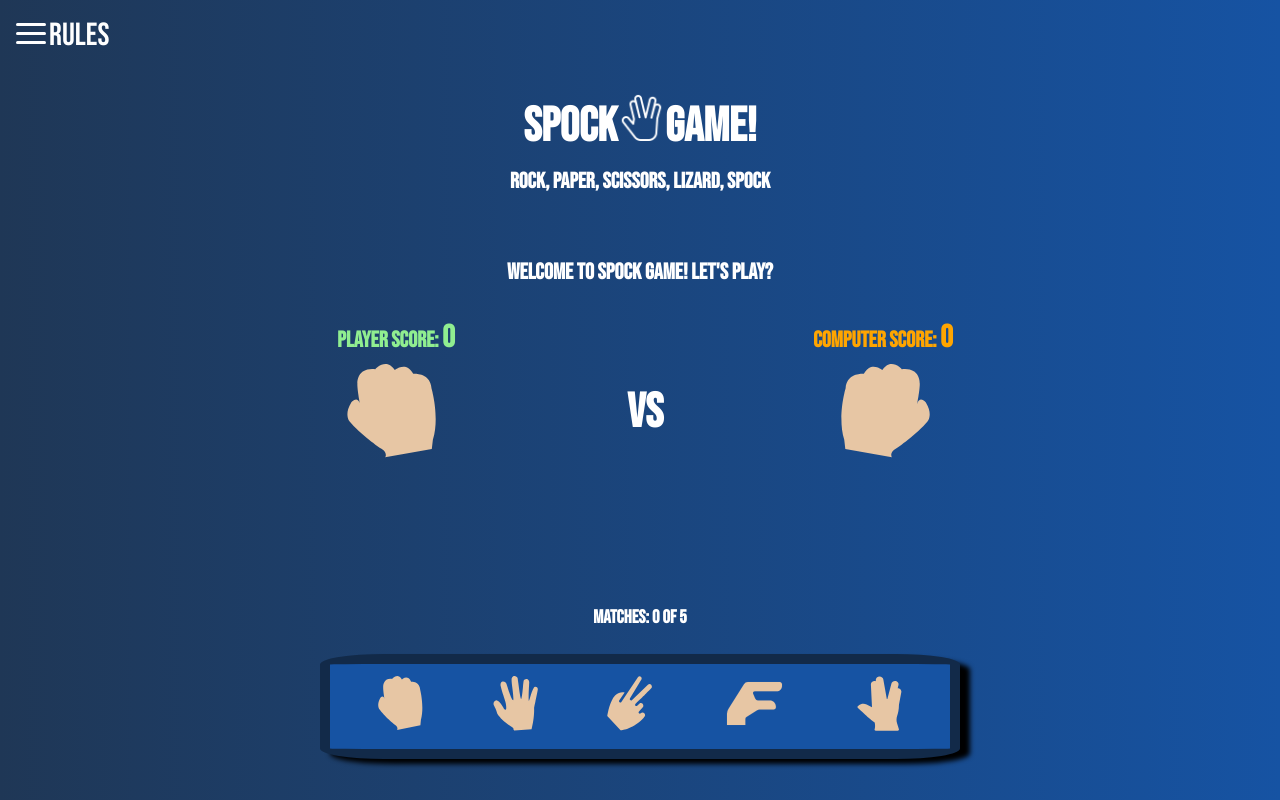
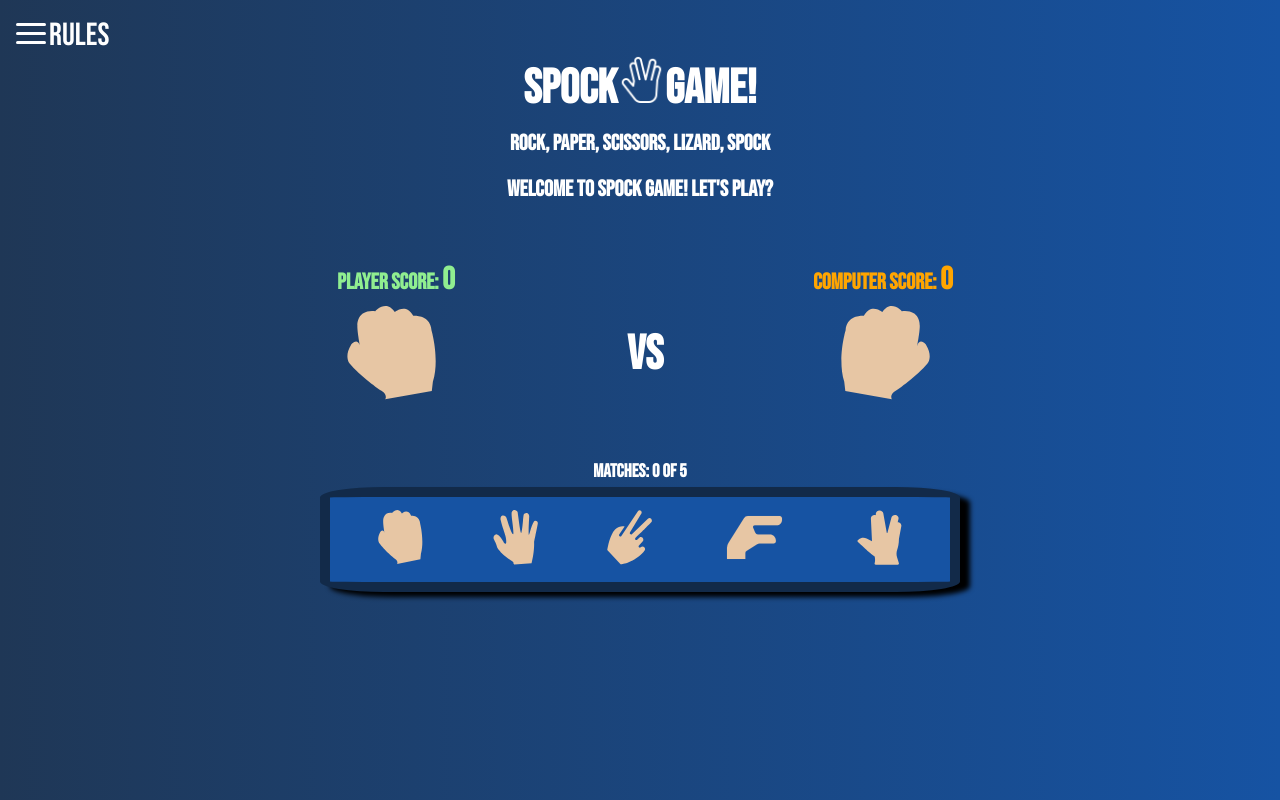
Before and after one commit to humberto-pereira/spock-game, a plain HTML site: page index.html in a window 1280 px wide. Drawn offline with Linux system fonts and the light colour scheme.

Commit message:
Add media query for max width: 1500 px for better UX

```diff
--- a/assets/css/style.css
+++ b/assets/css/style.css
@@ -264,6 +264,36 @@ body {
 
 
 /* media queries */
+@media screen and (max-width: 1500px) {
+
+    #the-winner {
+        font-size: 26px;
+    }
+
+    .the-winner-container {
+        padding-bottom: 6%;
+    }
+
+    .title {
+        margin-top: 0;
+    }
+
+    #winner-rule-point {
+        margin-top: 0;
+    }
+
+    .sub-title {
+        margin: 1% 0 1.5% 0;
+    }
+
+    #game-field {
+        margin: 0;
+    }
+
+    .btn-container {
+        margin: 4px auto 0 auto;
+    }
+}
 
 @media screen and (max-width: 912px) {
     .title {
```
